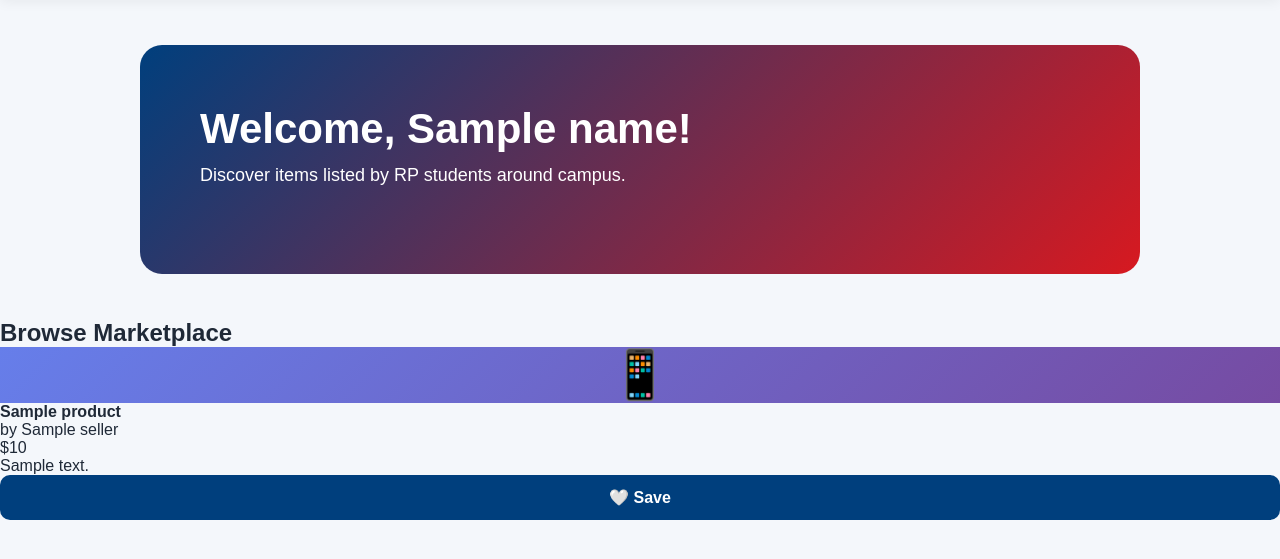
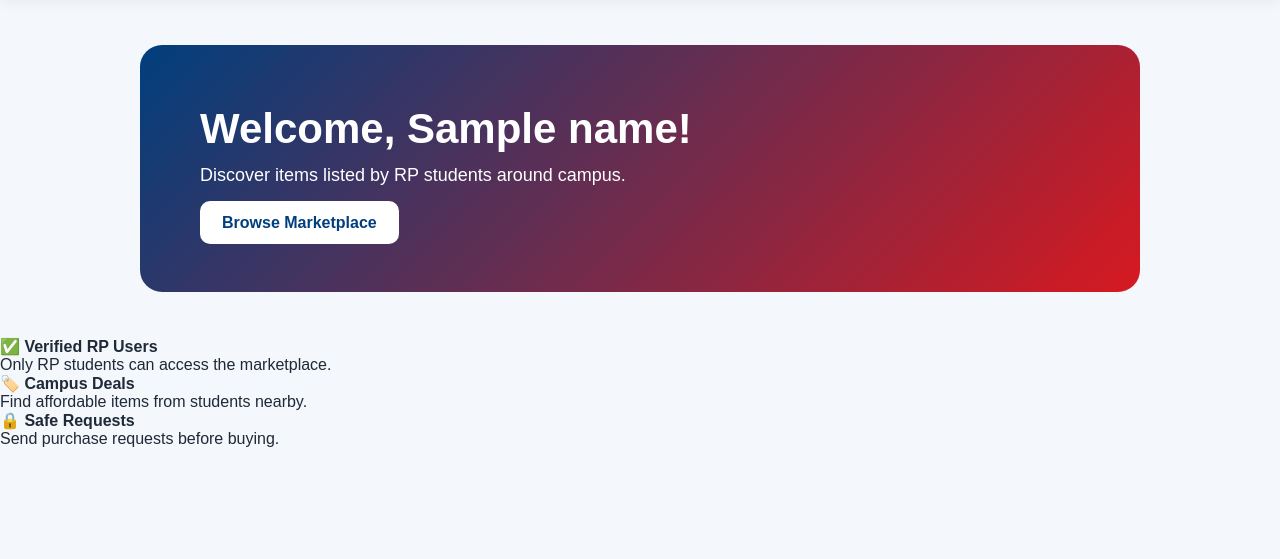
Before and after one commit to jackso271/C270-E62H-Team3, a Flask app: template templates/home.html in a window 1280 px wide. Shown: the part 70-629 px from the top of the page. Run offline with Flask 3, Linux system fonts and the light colour scheme; the template is opened without the code that fills it: most values are stand-ins (such as "Sample title", 1, 10 or a date in 2020).

Commit message:
Update home.html

```diff
--- a/templates/home.html
+++ b/templates/home.html
@@ -21,62 +21,32 @@
         <div class="hero-content">
             <h1>Welcome, {{ name }}!</h1>
             <p>Discover items listed by RP students around campus.</p>
+            <a href="{{ url_for('marketplace') }}" class="primary-btn">Browse Marketplace</a>
         </div>
     </div>
 
-    <!-- Products Section -->
+    <!-- Feature Cards -->
     <div class="container">
-        <h2 class="section-title">Browse Marketplace</h2>
         <div class="products-grid">
-            {% for product in products %}
             <div class="product-card">
-                <div class="product-image">
-                    <div style="width: 100%; height: 100%; display: flex; align-items: center; justify-content: center; background: linear-gradient(135deg, #667eea 0%, #764ba2 100%); color: white; font-size: 3rem;">
-                        {% if product.id == 1 %}📱{% elif product.id == 2 %}💻{% elif product.id == 3 %}🎧{% elif product.id == 4 %}📱{% elif product.id == 5 %}⌚{% elif product.id == 6 %}🎮{% elif product.id == 7 %}⌨️{% elif product.id == 8 %}📹{% endif %}
-                    </div>
-                </div>
                 <div class="product-info">
-                    <h4>{{ product.name }}</h4>
-                    <p class="product-seller">by {{ product.seller }}</p>
-                    <p class="product-price">${{ product.price }}</p>
-                    <p class="product-description">{{ product.description }}</p>
-                    <button class="btn-wishlist {% if product.id in user_wishlist %}saved{% endif %}"
-                            onclick="toggleWishlist({{ product.id }}, this)"
-                            data-product-id="{{ product.id }}">
-                        {% if product.id in user_wishlist %}❤️ Saved{% else %}🤍 Save{% endif %}
-                    </button>
+                    <h4>✅ Verified RP Users</h4>
+                    <p>Only RP students can access the marketplace.</p>
                 </div>
             </div>
-            {% endfor %}
+            <div class="product-card">
+                <div class="product-info">
+                    <h4>🏷️ Campus Deals</h4>
+                    <p>Find affordable items from students nearby.</p>
+                </div>
+            </div>
+            <div class="product-card">
+                <div class="product-info">
+                    <h4>🔒 Safe Requests</h4>
+                    <p>Send purchase requests before buying.</p>
+                </div>
+            </div>
         </div>
     </div>
-
-    <script>
-        function toggleWishlist(productId, button) {
-            const isSaved = button.classList.contains('saved');
-            const url = isSaved ? '/api/wishlist/remove' : '/api/wishlist/add';
-
-            fetch(url, {
-                method: 'POST',
-                headers: {
-                    'Content-Type': 'application/json'
-                },
-                body: JSON.stringify({ product_id: productId })
-            })
-            .then(response => response.json())
-            .then(data => {
-                if (data.success) {
-                    if (isSaved) {
-                        button.classList.remove('saved');
-                        button.innerHTML = '🤍 Save';
-                    } else {
-                        button.classList.add('saved');
-                        button.innerHTML = '❤️ Saved';
-                    }
-                }
-            })
-            .catch(error => console.error('Error:', error));
-        }
-    </script>
 </body>
 </html>
```
